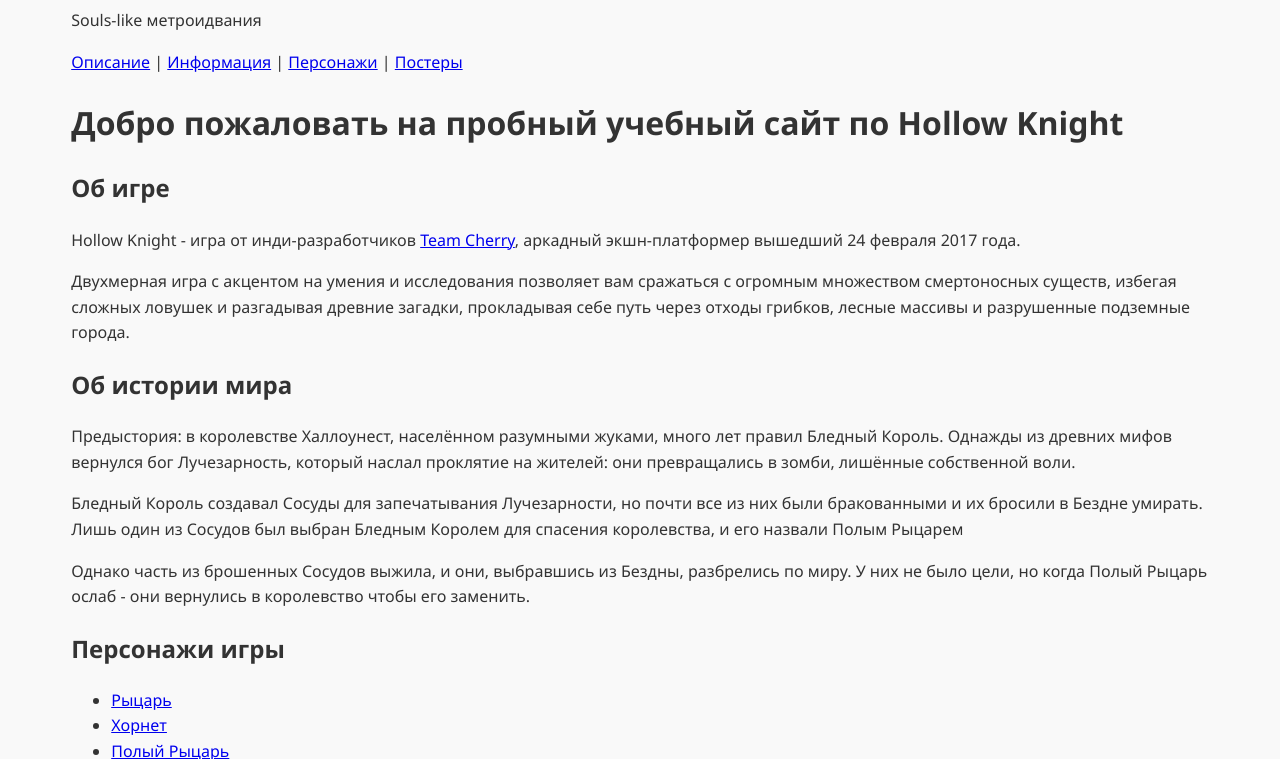
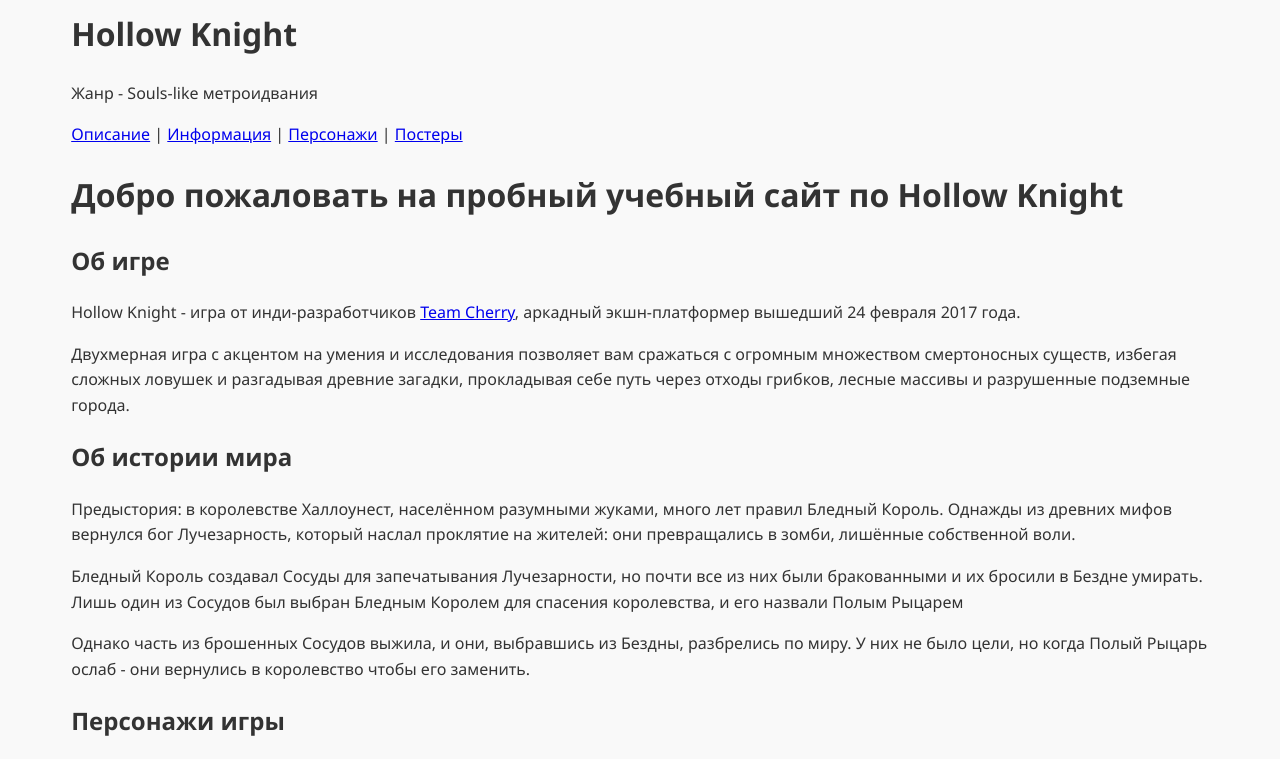
Before and after one commit to Snarich/sayt-hw-02, a plain HTML site: page index.html in a window 1280 px wide. Shown: the top 759 px of the page. Drawn offline with Linux system fonts and the light colour scheme.

Commit message:
Update index.html

```diff
--- a/index.html
+++ b/index.html
@@ -2,13 +2,13 @@
 <head>
 	<meta charset="UTF-8" />
 	<meta name="viewport" content="width=device-width, initial-scale=1.0" />
-	 <title>Hollow Knight</title>
+	 <title>О Hollow Knight</title>
 	<link rel="stylesheet" href="styles.css" />
 </head>
 <header>
   <div class="container">
-  <h1></h1>
-  <p>Souls-like метроидвания</p>
+  <h1>Hollow Knight</h1>
+  <p>Жанр - Souls-like метроидвания</p>
 
   <nav>
     <a href="#description">Описание</a> |
```
